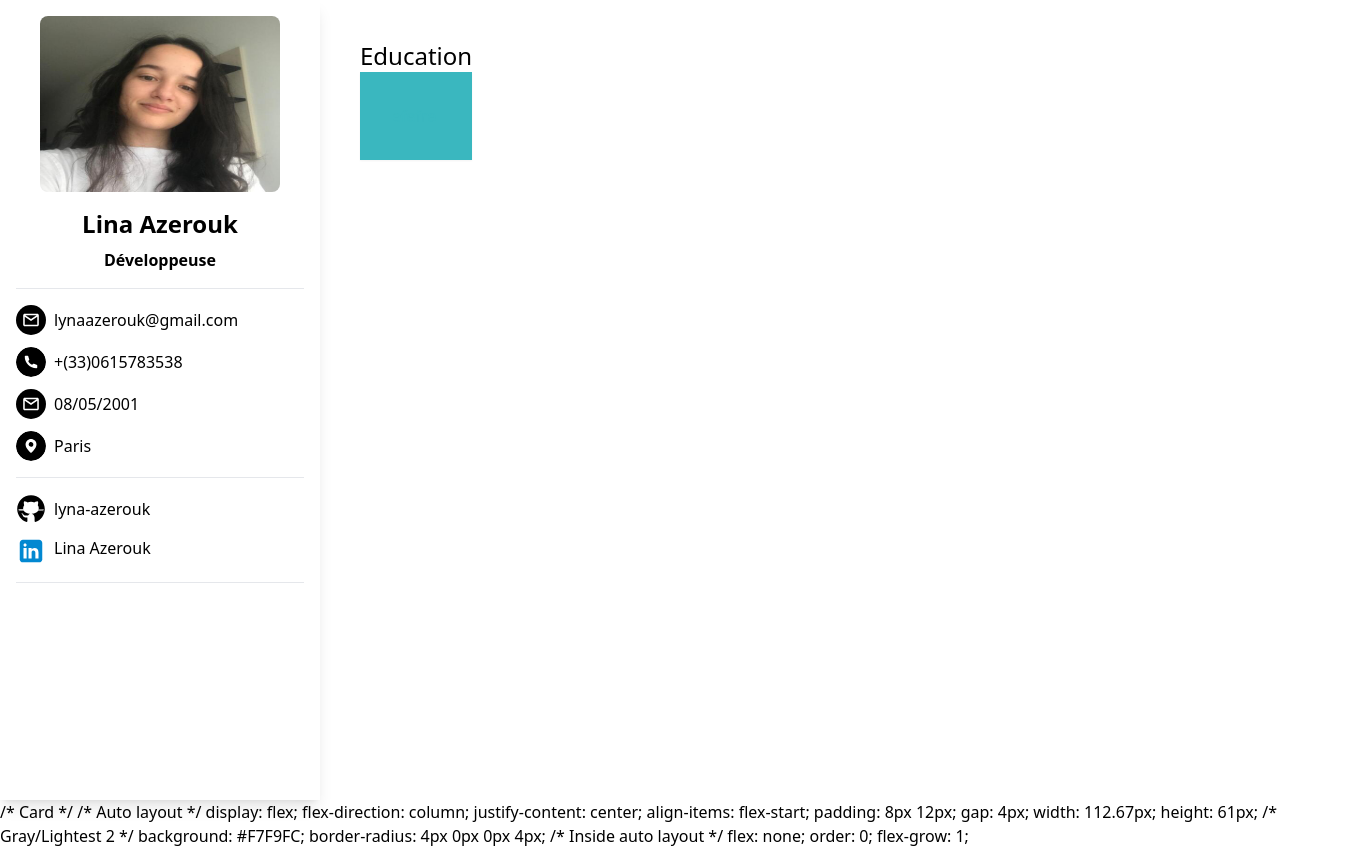
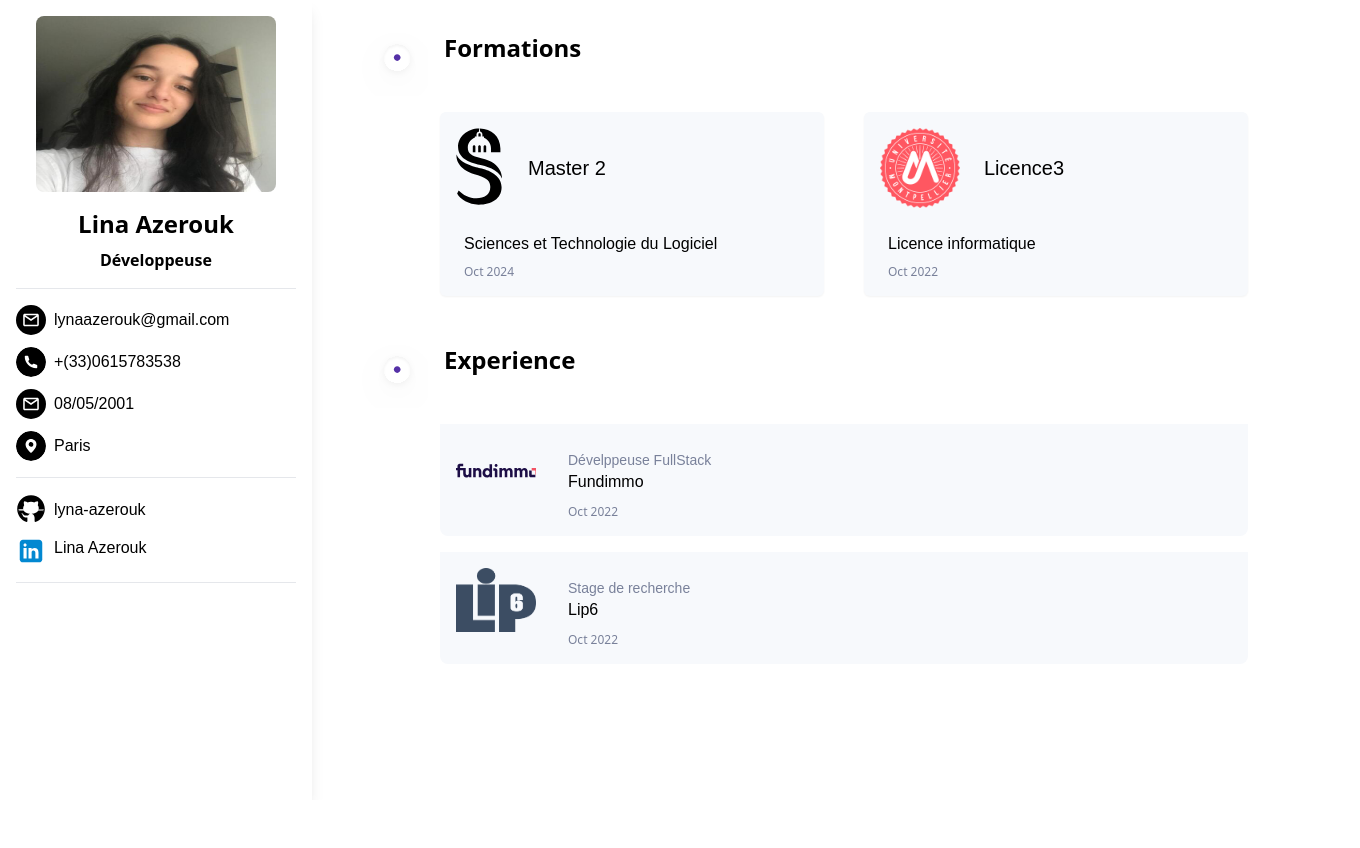
Before and after one commit to lyna-azerouk/lynaazerouk, a website: page src/index.html in a window 1280 px wide. Shown: the whole page, 1360 px wide, since content can reach past the window. After the commit the page ends 800 px from the top, so only its background shows below. Drawn offline with nearby package versions, Linux system fonts and the light colour scheme.

Commit message:
add componenets

```diff
--- a/src/index.html
+++ b/src/index.html
@@ -30,7 +30,7 @@
             </svg>
           </span>
           <span>
-            <p class="font-robot">lynaazerouk@gmail.com</p>
+            <p class="font-dmsans">lynaazerouk@gmail.com</p>
           </span>
         </span>
 
@@ -49,7 +49,7 @@
             </svg>
           </span>
           <span >
-            <p class="font-robot">+(33)0615783538</p>
+            <p class="font-dmsans">+(33)0615783538</p>
           </span>
         </span>
 
@@ -61,7 +61,7 @@
             </svg>
           </span>
           <span>
-            <p>08/05/2001</p>
+            <p class="font-dmsans">08/05/2001</p>
           </span>
         </span>
 
@@ -80,7 +80,7 @@
             </svg>
           </span>
           <span>
-            <p> Paris</p>
+            <p class="font-dmsans"> Paris</p>
           </span>
         </span>
       </div>
@@ -95,7 +95,7 @@
             </svg>
           </span>
           <span>
-            <a href="https://github.com/lyna-azerouk">lyna-azerouk </link>
+            <a class="font-dmsans" href="https://github.com/lyna-azerouk">lyna-azerouk </link>
           </span>
         </span>
 
@@ -106,7 +106,7 @@
             </svg>
           </span>
           <span>
-            <a href="https://www.linkedin.com/in/lina-azerouk-b1b843229/"> Lina Azerouk</a>
+            <a class="font-dmsans" href="https://www.linkedin.com/in/lina-azerouk-b1b843229/"> Lina Azerouk</a>
           </span>
         </div>
       </div>
@@ -114,35 +114,82 @@
     </div>
 
     <!--Body-->
-    <div class="items-center p-10">
-        <div class="">
-          <h1 class="text-2xl text-center">Education </h1>
-          <div class="border-md shadow-sm p-8 text-tahiti bg-tahiti">
-           efefre
+    <div >
+      <div class="p-4 w-full">
+        <!--Formatioln-->
+        <div class="flex space-x-0">
+          <img src="../images/cirecle.svg">
+          <h1 class="text-2xl font-bold p-4 items-center ml-24"> Formations</h1>
+        </div>
+        <div class="flex w-full space-x-10 p-4 items-center ml-24">
+          <div class="rounded-md shadow-sm bg-gray p-4 space-x-2 w-96 h-auto">
+            <div class="flex items-center space-x-6">
+              <img src="../images/Logo_of_Sorbonne_University.svg" class= "h-20 w-12" alt="Description of the SVG">
+              <h1 class="text-xl font-dmsans">Master 2 </p>
+            </div>
+            <p class="text-ms mt-6  items-center font-dmsans">
+              Sciences et Technologie du Logiciel
+            </p>
+            <p class="text-xs mt-2 items-center text-gray-light">
+              Oct 2024
+            </p>
+          </div>
+
+          <div class="rounded-md shadow-sm bg-gray p-4 space-x-2 w-96 h-auto">
+            <div class="flex items-center space-x-6">
+              <img src="../images/Logo_université_montpellier.png" class= "h-20 w-20">
+              <h1 class="text-xl font-dmsans">Licence3 </p>
+            </div>
+            <p class="text-md mt-6 items-center font-dmsans">
+              Licence informatique
+            </p>
+            <p class="text-xs mt-2 items-center text-gray-light">
+              Oct 2022
+            </p>
           </div>
         </div>
+      </div>
+
+      <!--Ecperience-->
+      <div class="pl-4 pr-4 pb-4 w-full">
+        <div class="flex space-x-0">
+          <img src="../images/cirecle.svg" >
+          <h1 class="text-2xl font-bold p-4 items-center ml-24"> Experience</h1>
+        </div>
+        <!--Fundimmo-->
+        <div class="w-full p-4 items-center">
+          <div class="p-4 ml-24 bg-gray rounded-b-lg h-28">
+            <div class="flex items-center space-x-8">
+              <img src="../images/fundimmo.svg" class= "h-16 w-20">
+              <div>
+                <h1 class="text-sm font-dmsans text-gray-light"> Dévelppeuse FullStack </p>
+                <h1 class="text-md font-dmsans text-black items-center"> Fundimmo </p>
+              </div>
+            </div>
+            <p class="text-xs text-gray-light ml-28">
+              Oct 2022
+            </p>
+          </div>
+        </div>
+        <!--Recherche-->
+        <div class="w-full pl-4 pr-4 pb-4 items-center">
+          <div class="p-4 ml-24 bg-gray rounded-b-lg h-28">
+            <div class="flex items-center space-x-8">
+              <img src="../images/logo_lip6.png" class= "h-16 w-20">
+              <div>
+                <h1 class="text-sm font-dmsans text-gray-light"> Stage de recherche </p>
+                <h1 class="text-md font-dmsans text-black items-center"> Lip6 </p>
+              </div>
+            </div>
+            <p class="text-xs text-gray-light ml-28">
+              Oct 2022
+            </p>
+          </div>
+        </div>
+      </div>
+
+      <!--Projets-->
     </div>
   </div>
 </body>
 </html>
-/* Card */
-
-/* Auto layout */
-display: flex;
-flex-direction: column;
-justify-content: center;
-align-items: flex-start;
-padding: 8px 12px;
-gap: 4px;
-
-width: 112.67px;
-height: 61px;
-
-/* Gray/Lightest 2 */
-background: #F7F9FC;
-border-radius: 4px 0px 0px 4px;
-
-/* Inside auto layout */
-flex: none;
-order: 0;
-flex-grow: 1;
--- a/tailwind.config.js
+++ b/tailwind.config.js
@@ -7,7 +7,7 @@ module.exports = {
   theme: {
     extend: {},
     fontFamily: {
-      'dmsans': ["roboto", "sans-serif"],
+      'dmsans': ["DmSans-Bold", "sans-serif"],
       'nunito': ['nunito', 'sans-serif'],
       'roboto': ['Roboto', 'sans-serif']
     },
@@ -22,6 +22,8 @@ module.exports = {
       'silver': '#ecebff',
       'bubble-gum': '#ff77e9',
       'bermuda': '#78dcca',
+      'gray': '#F7F9FC',
+      'gray-light': "#79819A"
     },
   },
   plugins: [],
```
Also changed, not shown: images/Logo_of_Sorbonne_University.svg (added), images/Logo_of_Sorbonne_University.svg.png (added), images/Logo_université_montpellier.png (added), images/cirecle.svg (added), images/fundimmo.svg (added), images/lip6.jpeg (added), images/logo_lip6.png (added), src/output.css.
